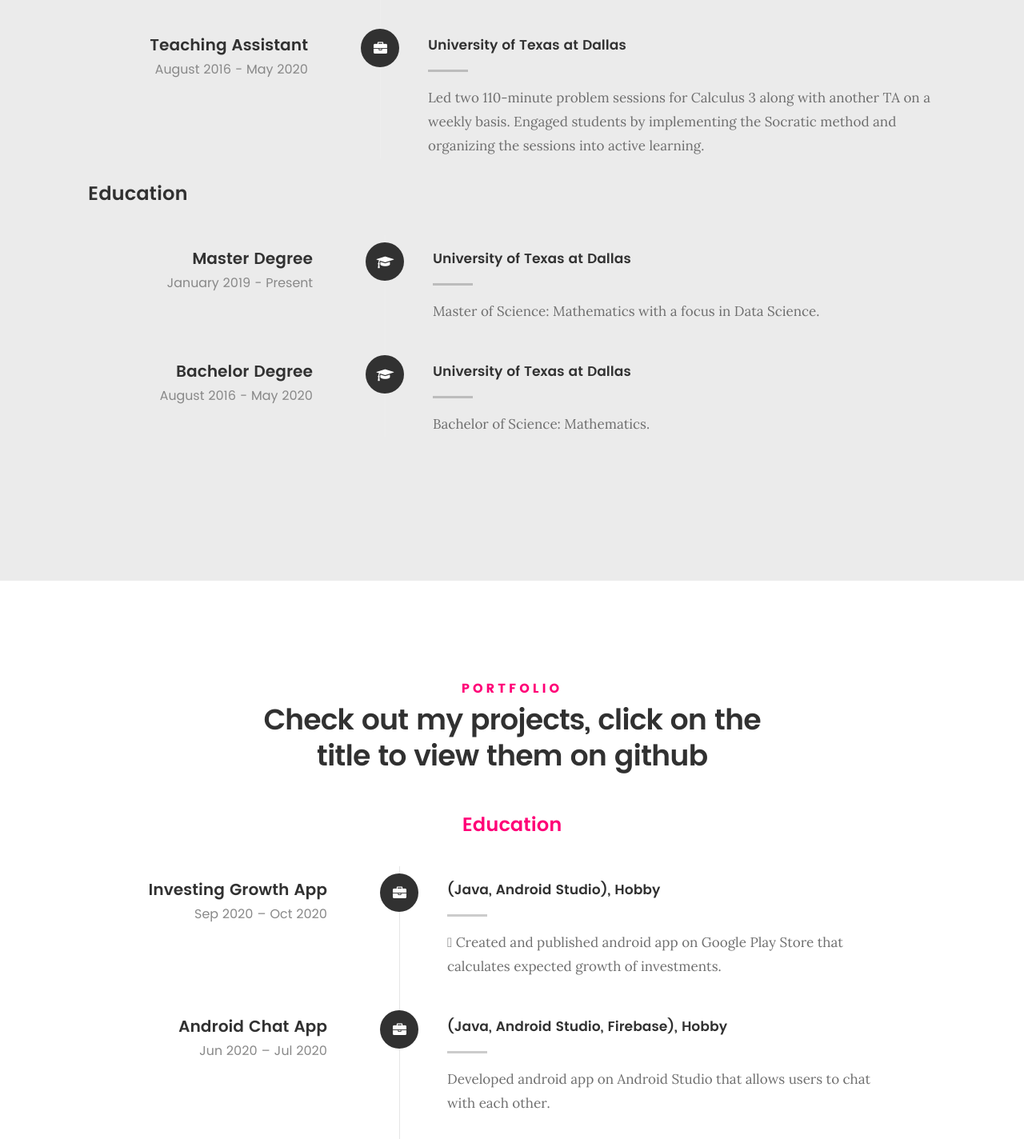
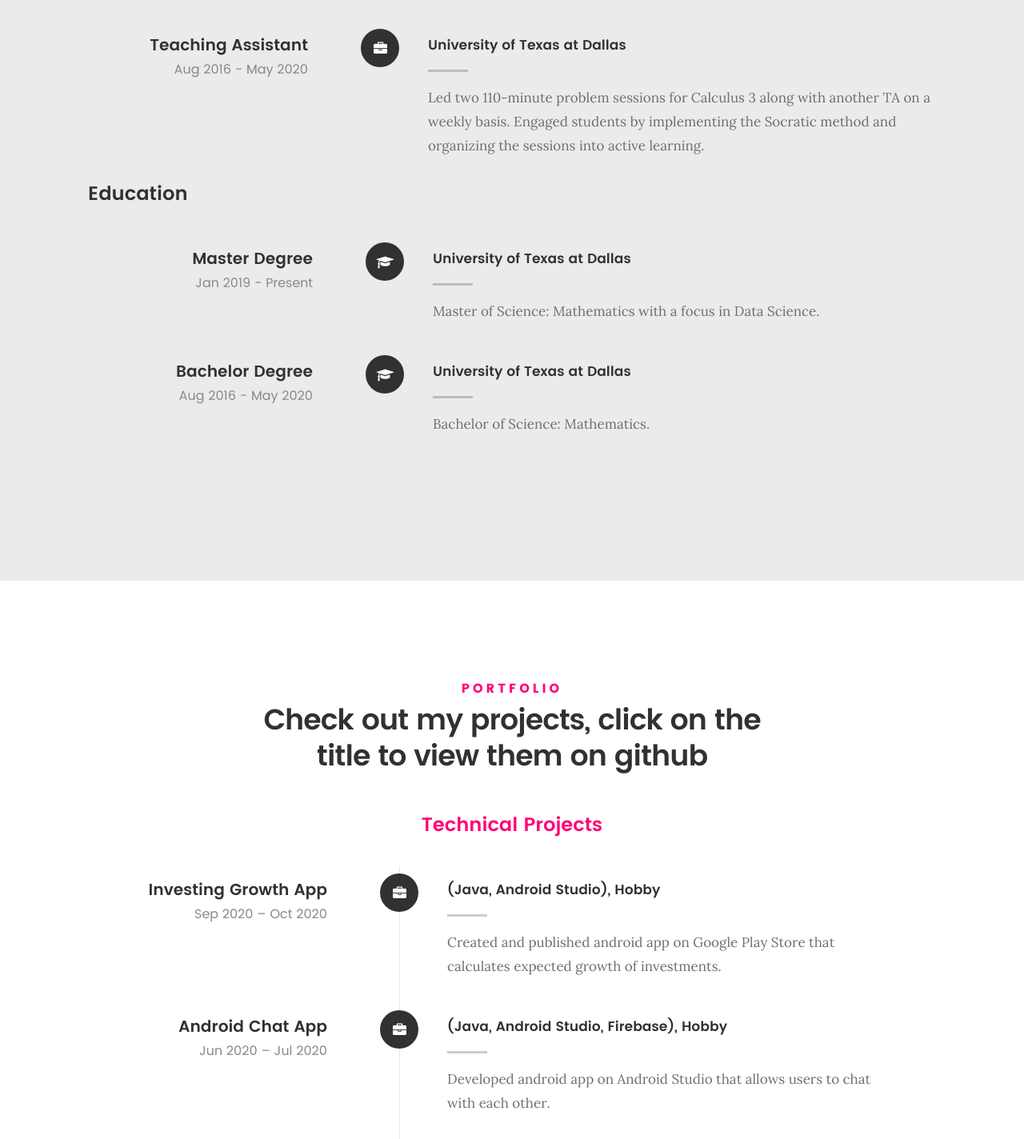
Before and after one commit to salazarbrandon1257/personal-website, a plain HTML site: page index.html in a window 1280 px wide. Shown: the part 2924-4348 px from the top of the page at 80% size. Drawn offline with Linux system fonts and the light colour scheme; files whose address does not match are found by name.

Commit message:
Update index.html

```diff
--- a/index.html
+++ b/index.html
@@ -275,7 +275,7 @@
 
 						<div class="timeline-header">
 							<h3>Teaching Assistant</h3>
-							<p>August 2016 - May 2020</p>
+							<p>Aug 2016 - May 2020</p>
 						</div>
 
 						<div class="timeline-content">
@@ -303,7 +303,7 @@
 
 	   				<div class="timeline-header">
 	   					<h3>Master Degree</h3>
-	   					<p>January 2019 - Present</p>
+	   					<p>Jan 2019 - Present</p>
 	   				</div>
 
 	   				<div class="timeline-content">
@@ -320,7 +320,7 @@
 
 					<div class="timeline-header">
 						<h3>Bachelor Degree</h3>
-						<p>August 2016 - May 2020</p>
+						<p>Aug 2016 - May 2020</p>
 					</div>
 
 					<div class="timeline-content">
@@ -361,7 +361,7 @@
 
 	<div class="col-twelve resume-header">
 
-		<h2>Education</h2>
+		<h2>Technical Projects</h2>
 
 	</div> <!-- /resume-header -->
 
@@ -382,7 +382,7 @@
 
 				<div class="timeline-content">
 					<h4>(Java, Android Studio), Hobby</h4>
-					<p> Created and published android app on Google Play Store that calculates expected growth of investments.</p>
+					<p>Created and published android app on Google Play Store that calculates expected growth of investments.</p>
 				</div>
 
 			</div> <!-- /timeline-block -->
```
